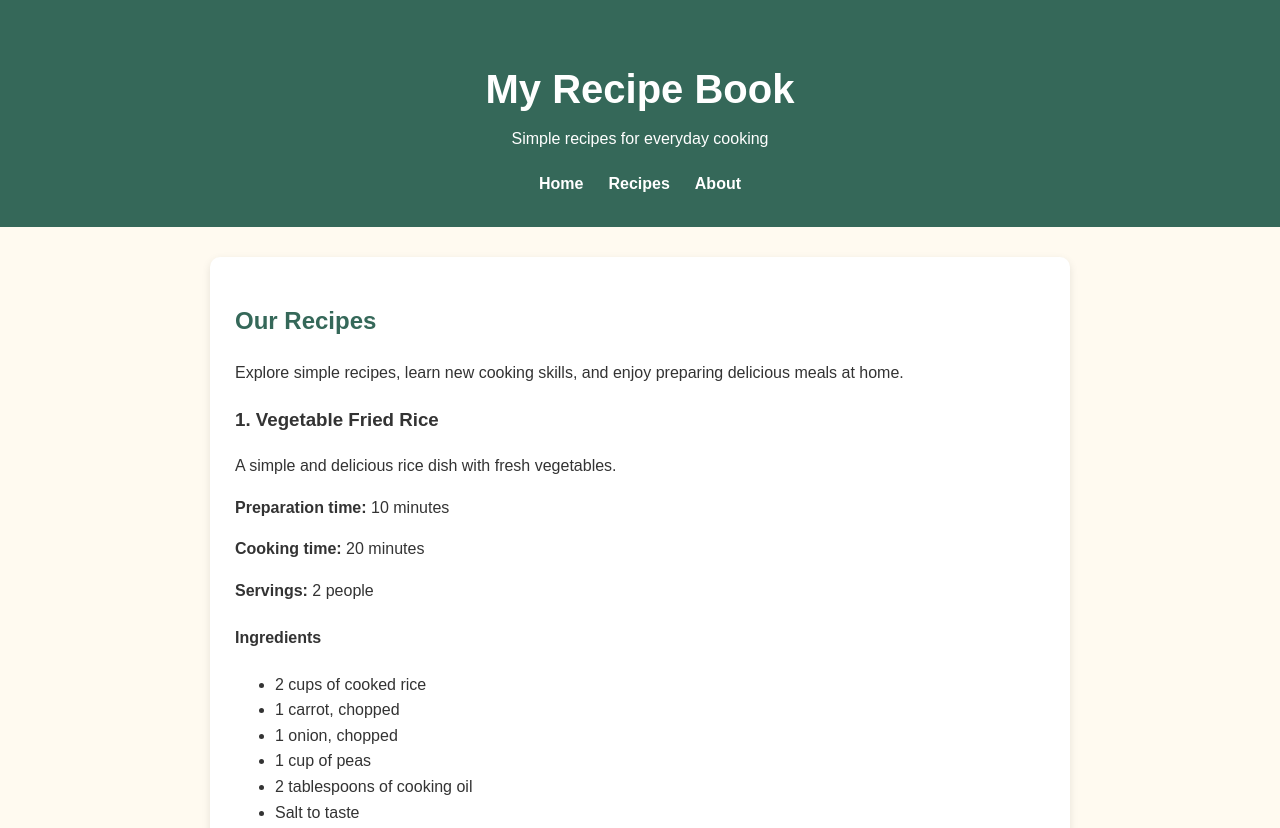
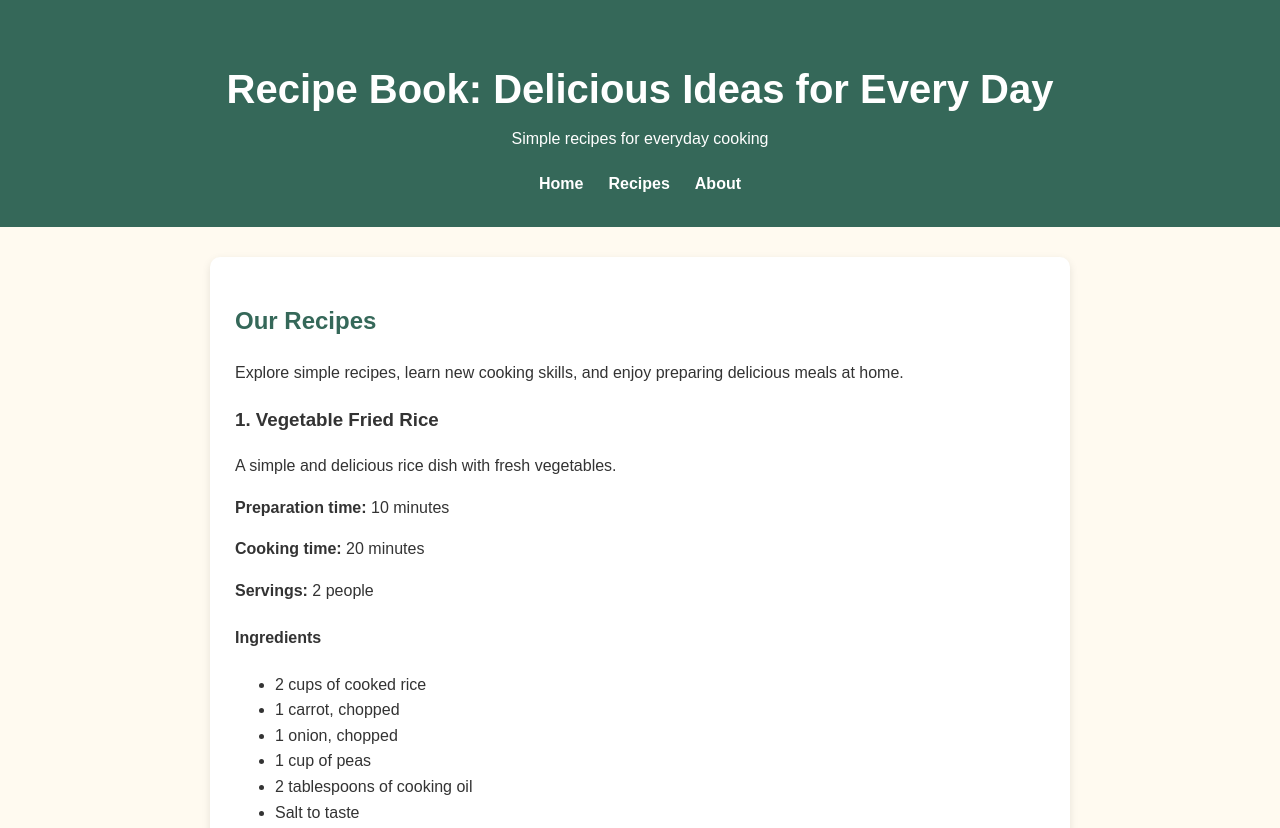
Before and after one commit to roxaneisaro12/recipe-book-collaboration, a plain HTML site: page index.html in a window 1280 px wide. Shown: the top 828 px of the page. Drawn offline with Linux system fonts and the light colour scheme.

Commit message:
Update header in branch B

```diff
--- a/index.html
+++ b/index.html
@@ -12,7 +12,7 @@
 </head>
 <body>
     <header>
-        <h1>My Recipe Book</h1>
+       <h1>Recipe Book: Delicious Ideas for Every Day</h1>
         <p>Simple recipes for everyday cooking</p>
 
         <nav aria-label="Main navigation">
```
